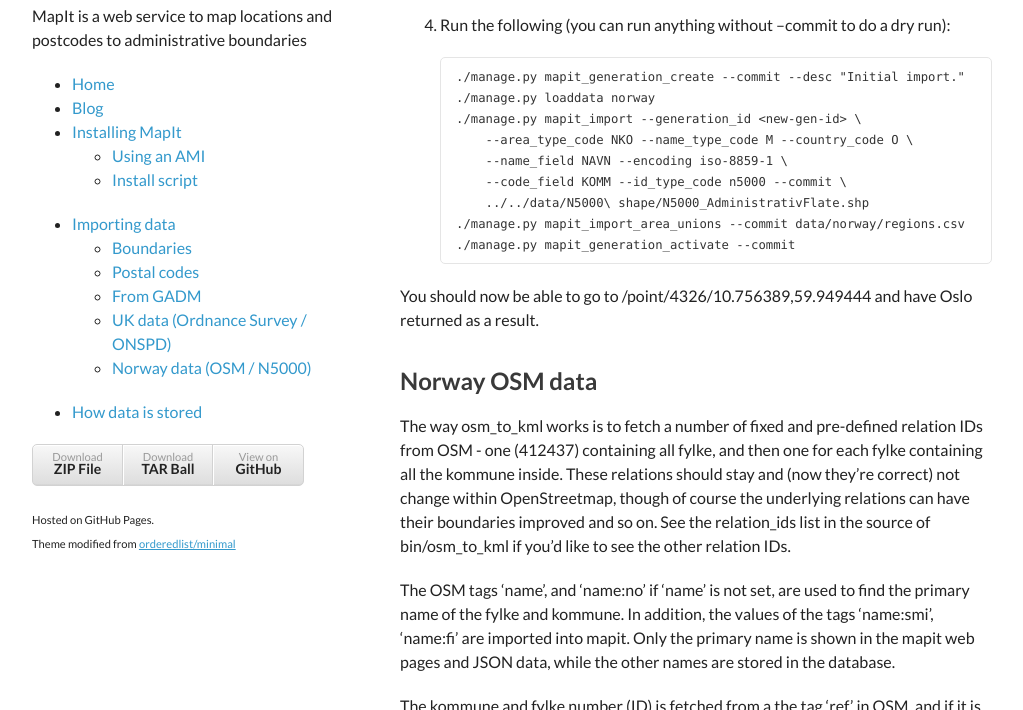
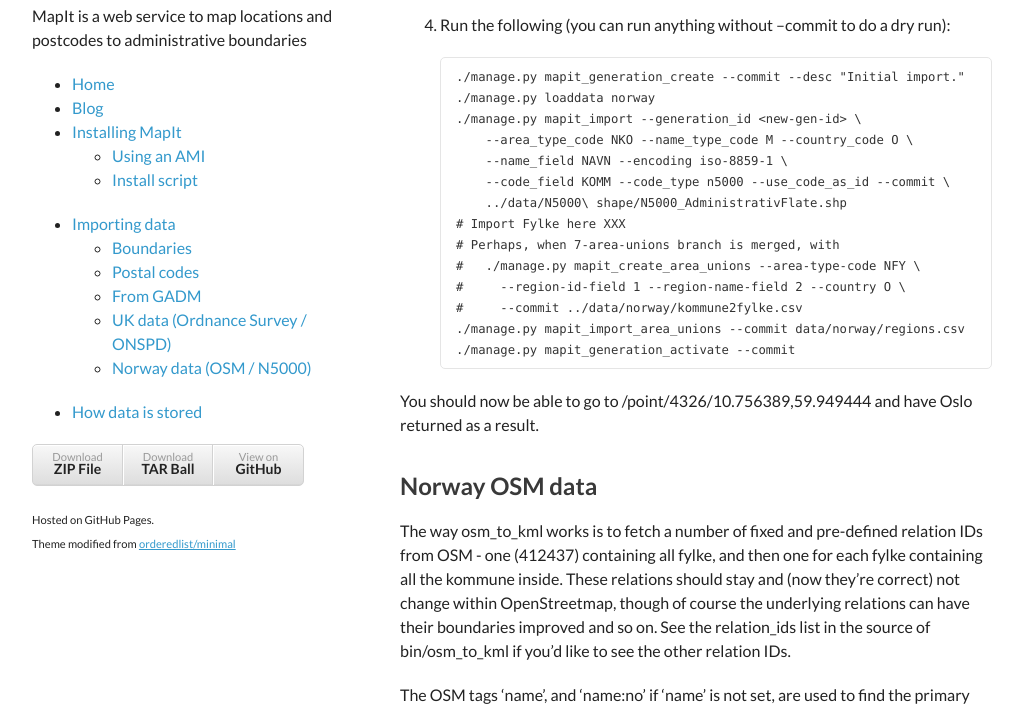
Before and after one commit to mysociety/mapit, a Jekyll site: the page built from import/norway.md, in a window 1280 px wide and 900 px high, scrolled down 593 px, cut to the strip 190-900 px from the top of the window. Shown: the whole strip, without its empty margins (128-1151 px from the left). Built offline with Jekyll 4.4.1, drawn with Linux system fonts in a browser that asks for light colours.

Commit message:
Fix arguments to Norway mapit_import script, add note about Fylke, and initial blog post.

```diff
--- a/import/norway.md
+++ b/import/norway.md
@@ -42,8 +42,13 @@
        ./manage.py mapit_import --generation_id <new-gen-id> \
            --area_type_code NKO --name_type_code M --country_code O \
            --name_field NAVN --encoding iso-8859-1 \
-           --code_field KOMM --id_type_code n5000 --commit \
-           ../../data/N5000\ shape/N5000_AdministrativFlate.shp
+           --code_field KOMM --code_type n5000 --use_code_as_id --commit \
+           ../data/N5000\ shape/N5000_AdministrativFlate.shp
+       # Import Fylke here XXX
+       # Perhaps, when 7-area-unions branch is merged, with
+       #   ./manage.py mapit_create_area_unions --area-type-code NFY \
+       #     --region-id-field 1 --region-name-field 2 --country O \
+       #     --commit ../data/norway/kommune2fylke.csv
        ./manage.py mapit_import_area_unions --commit data/norway/regions.csv
        ./manage.py mapit_generation_activate --commit
 
```
Also changed, not shown: _posts/2012-10-02-easy-install.md (added, +37 -0 lines).
